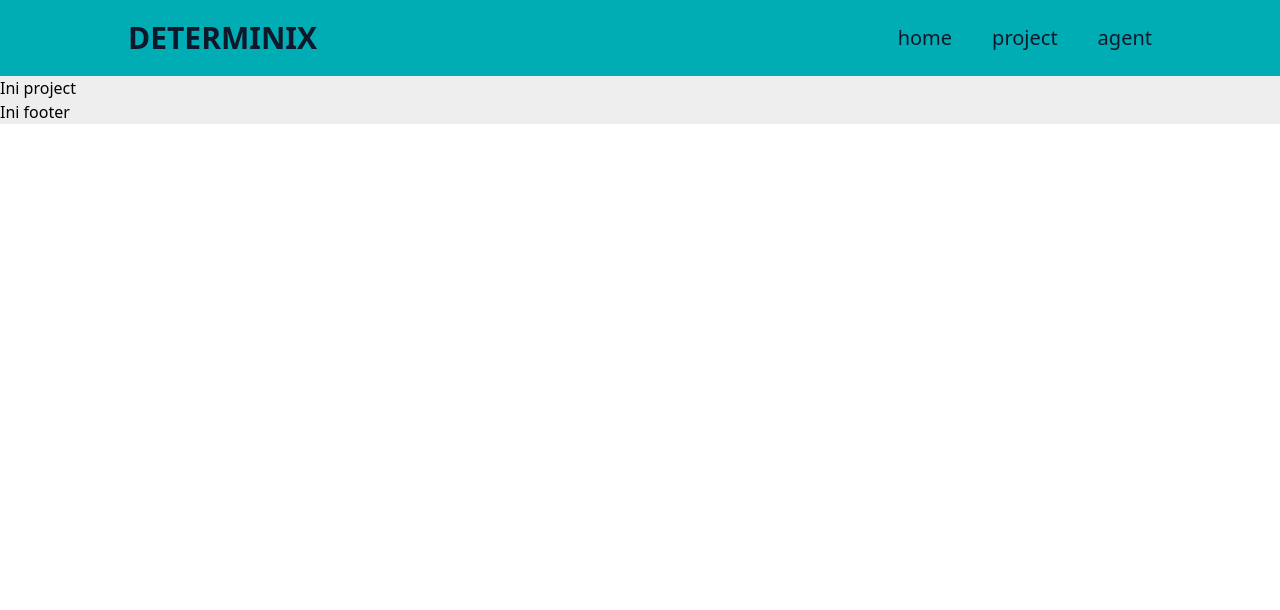
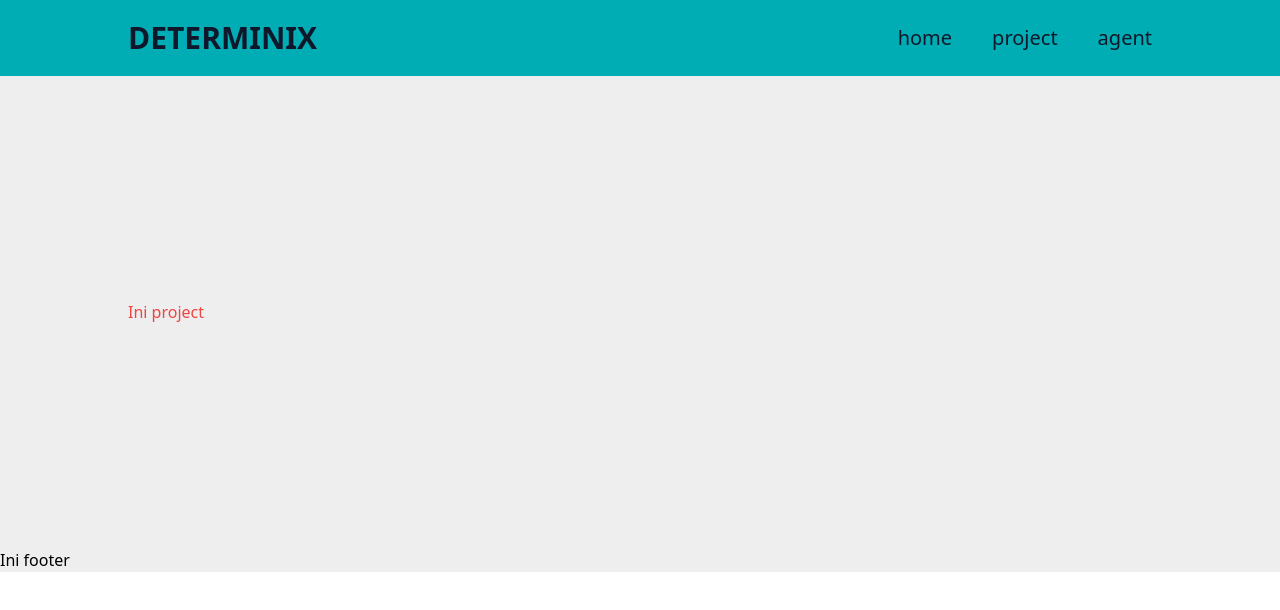
Before and after one commit to Determinix/main, a React (Create React App) app: page /Project in a window 1280 px wide. Shown: the top 610 px of the page. Built offline with nearby package versions, Linux system fonts and the light colour scheme.

Commit message:
added logo

```diff
--- a/src/components/Project.js
+++ b/src/components/Project.js
@@ -1,7 +1,7 @@
 export default function Agent() {
   return (
-    <div>
-      <h1>Ini project</h1>
+    <div className="px-32">
+      <h1 className="text-red-500 py-56">Ini project</h1>
     </div>
   );
 }
```
Also changed, not shown: src/components/img/logo/DX-logo-1.png (added), src/components/img/logo/DX-logo-2.png (added).
